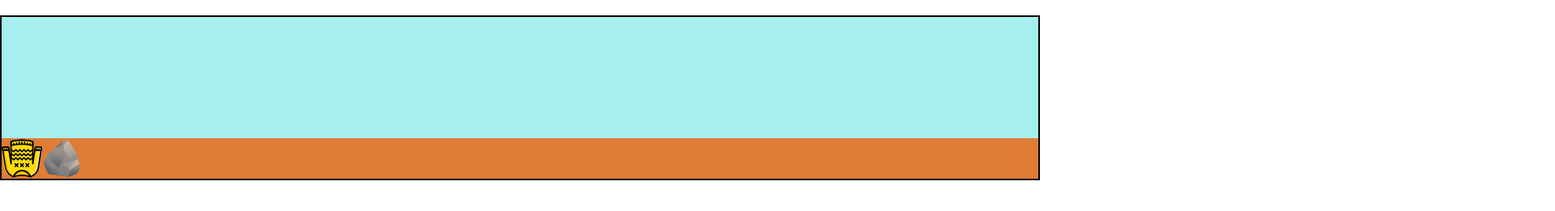
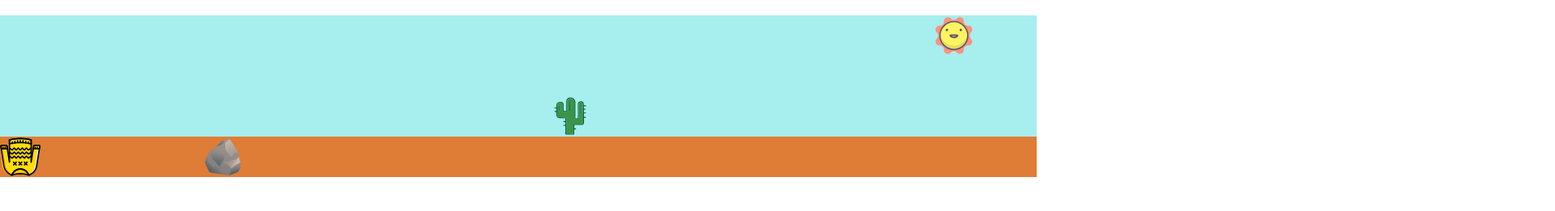
Before and after one commit to Ahuss98/jumperjumper, a website built with Vite: page index.html in a window 1280 px wide. Shown: the part 61-322 px from the top of the page at 81% size, 1920 px wide, since content can reach past the window. Built offline with nearby package versions, Linux system fonts and the light colour scheme.

Commit message:
adds sun with tilting animation

```diff
--- a/index.html
+++ b/index.html
@@ -13,6 +13,12 @@
     </head>
     <main class="main-game-container">
       <div class="sky-background">
+        <div class="sun-container">
+          <img src="./public/media/sun-svgrepo-com.svg" alt="">
+        </div>
+        <div class="cactus-container">
+          <img src="./public/media/cactus-svgrepo-com.svg" alt="" class=" cactus-container--img">
+        </div>
         <div class="player">
           <img src="./public/media/sweater-svgrepo-com.svg" alt="" class="player player--img">
         </div>
--- a/src/styles/styles.scss
+++ b/src/styles/styles.scss
@@ -1,3 +1,6 @@
+$sky : rgb(167, 238, 238);
+$floor : rgb(223, 124, 53);
+
 body{
     padding: 0px;
     margin: 0px;
@@ -10,22 +13,68 @@ body{
 .main-game-container{
     height: 200px;
     width: 100%;
-    border: 2px solid black;
     position: relative;
-    background-color: rgb(223, 124, 53);
+    background-color: $floor;
     display: flex;
     flex-direction: column;
 }
-// .sky-background{
-//     border: 2px solid black;
-//     background-color: grey;
-//     width: 100%;
-//     height: 50px;
-// }
+
 .sky-background{
-    background-color: rgb(167, 238, 238);
+    background-color: $sky;
     width: 100%;
     height: 150px;
+}
+.sun-container{
+    max-width: 100%;
+    height: 50px;
+    position: relative;
+    left: 90%;
+    img{
+        position: absolute;
+        max-width: 50px;
+        animation: sunTilt 5s linear infinite;
+    }
+}
+@keyframes sunTilt {
+    0% {
+        transform: rotate(0deg);
+    }
+    30%{
+        transform: rotate(45deg);
+    }
+    70% {
+        transform: rotate(-45deg);
+    }
+    100% {
+        transform: rotate(0deg);
+    }
+}
+
+.cactus-container{
+    max-width: 100%;
+    height:100px;
+    display: flex;
+    justify-content: center;
+    align-items: end;
+    position: relative;
+    overflow: hidden;
+    &--img{
+        position: absolute;
+        max-width: 50px;
+        animation: cactusMove 5s linear infinite;
+    }
+}
+
+@keyframes cactusMove{
+0% {
+        left: 110%;
+        /* Start outside the right edge */
+    }
+
+    100% {
+        left: -50px;
+        /* End outside the left edge */
+    }
 }
 .title-container {
     display: flex;
@@ -37,7 +86,7 @@ body{
     height: 50px;
     width: 50px;
     position: relative;
-    top: 150px;
+    top: 100px;
     &--img {
         width: 100%;
             /* Matches the parent width */
@@ -45,7 +94,7 @@ body{
             /* Matches the parent height */
             position: absolute;
             /* Aligns inside the .player */
-            top: 0;
+            top: -100px;
             left: 0;
             animation: 1s spin linear infinite;
     }
@@ -63,45 +112,23 @@ body{
     }
 }
 @keyframes jump {
-    0% {top: 150px;}
-    30% {top: 50px;}
-    50% {top: 50px;}
-    70% {top: 50px}
-    100% {top: 150px}
+    0% {top: 100px;}
+    30% {top: 20px;}
+    50% {top: 20px;}
+    70% {top: 20px}
+    100% {top: 100px}
 }
-
-// .block{
-//     background-color: blue;
-//     height: 50px;
-//     width: 50px;
-//     position: relative;
-//     top: 100px;
-//     left: 350px;
-//     // animation: 2s blockrun infinite linear;
-//         &--img {
-//             width: 100%;
-//                 /* Matches the parent width */
-//                 height: 100%;
-//                 /* Matches the parent height */
-//                 position: relative;
-//                 /* Ensures alignment within .block */
-//                 top: -2px;
-//                 left: 0;
-//                 object-fit: cover;
-//                 animation: 2s rockrun infinite linear;
-//             }
-// }
 
 .block--img {
     height: 50px;
     width: 50px;
     position: relative;
-            top: 100px;
+    top: -50px;
     left: 350px;
     animation: 2s rockrun infinite linear;
 }
 
 @keyframes rockrun{
-    0% {left: 350px;}
+    0% {left: 90%;}
     100% {left: -50px;}
 }
```
Also changed, not shown: public/media/cactus-svgrepo-com.svg (added), public/media/cloud4-svgrepo-com.svg (added), public/media/sun-svgrepo-com.svg (added). Lines whose indentation alone changed are shown as unchanged.
